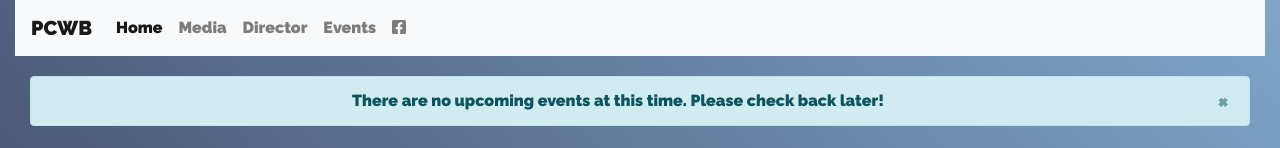
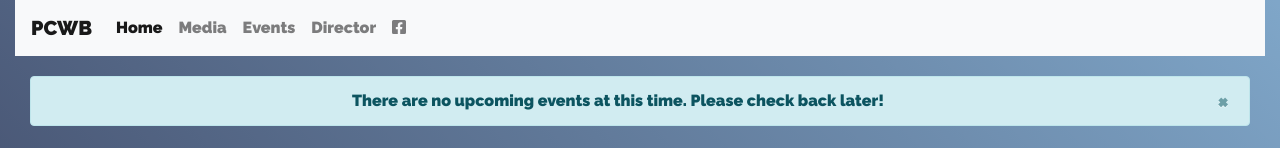
Before and after one commit to kennja05/pcwb, a React (Create React App) app: page / in a window 1280 px wide. Shown: the top 148 px of the page. Built offline with nearby package versions, Linux system fonts and the light colour scheme.

Commit message:
update navbar to rely on react bootstrap imports

```diff
--- a/package.json
+++ b/package.json
@@ -12,6 +12,7 @@
     "@testing-library/user-event": "^7.1.2",
     "autoprefixer": "^9.8.0",
     "bootstrap": "^4.5.0",
+    "colorette": "^1.2.1",
     "react": "^16.13.1",
     "react-bootstrap": "^1.0.1",
     "react-dom": "^16.13.1",
--- a/src/Navbar.js
+++ b/src/Navbar.js
@@ -1,4 +1,5 @@
 import React from 'react'
+import {Navbar, Nav} from 'react-bootstrap'
 import { FontAwesomeIcon } from '@fortawesome/react-fontawesome'
 import { faFacebookSquare } from '@fortawesome/free-brands-svg-icons'
 
@@ -7,66 +8,24 @@
 
   render() {
     const {location} = this.props
-    const active = 'nav-item active'
-    const inactive = 'nav-item'
     return (
-      <nav className="navbar navbar-expand-sm navbar-light bg-light">
-        <a className="navbar-brand" href="/">PCWB</a>
-        <button className="navbar-toggler" type="button" data-toggle="collapse" data-target="#navbarTogglerDemo02" aria-controls="navbarTogglerDemo02" aria-expanded="false" aria-label="Toggle navigation">
-          <span className="navbar-toggler-icon"></span>
-        </button>
-        <div className="collapse navbar-collapse" id="navbarTogglerDemo02">
-          <ul className="navbar-nav mr-auto mt-2 mt-lg-0">
-            <li className={location === '' ? active : inactive}>
-              <a className="nav-link" href="/">Home <span className="sr-only">(current)</span></a>
-            </li>
-            <li className={location === 'media' ? active : inactive}>
-              <a className="nav-link" href="/media">Media</a>
-            </li>
-            <li className={location === 'director' ? active : inactive}>
-              <a className="nav-link" href="/director">Director</a>
-            </li>
-            <li className={location === 'events' ? active : inactive}>
-              <a className='nav-link' href='/events'>Events</a>
-            </li>
-            <li className='nav-item'>
-              <a target='_blank' rel="noopener noreferrer" className='nav-link'
-                href='https://www.facebook.com/PennCentralWindBand'>
-                <FontAwesomeIcon icon={faFacebookSquare} />
-                <span className='sr-only'>PCWB Facebook Page</span>
-              </a>
-            </li>
-          </ul>
-        </div>
-      </nav>
-    )
+        <Navbar bg='light' expand='md'>
+            <Navbar.Brand href='/'>PCWB</Navbar.Brand>
+            <Navbar.Toggle aria-controls='basic-navbar-nav' />
+            <Navbar.Collapse id='basic-navbar-nav'>
+              <Nav className="mr-auto">
+                <Nav.Link active={location === ''} href="/">Home</Nav.Link>
+                <Nav.Link active={location === 'media'} href="/media">Media</Nav.Link>
+                <Nav.Link active={location === 'events'} href="/events">Events</Nav.Link>
+                <Nav.Link active={location === 'director'} href="/director">Director</Nav.Link>
+                <Nav.Link target='_blank' href='https://www.facebook.com/PennCentralWindBand'>
+                  <FontAwesomeIcon icon={faFacebookSquare} />
+                </Nav.Link>
+              </Nav>
+            </Navbar.Collapse>
+        </Navbar>
+      )
+    }
   }
-}
 
 export default Navigationalbar
-        // <nav className="navbar navbar-expand-lg navbar-light bg-light">
-        //     <a className="navbar-brand" href="/">PCWB</a>
-        //     <div id="navbarSupportedContent"> {/*className="collapse navbar-collapse" -removed so nav bar still functions on mobile*/}
-        //         <ul className="navbar-nav mr-auto">
-        //             <li className="nav-item">
-        //               <a className="nav-link" href="/about">About</a>
-        //             </li>
-        //             <li className="nav-item">
-        //               <a className="nav-link" href="/media">Media</a>
-        //             </li>
-        //             <li className="nav-item">
-        //               <a className="nav-link" href="/director">Director</a>
-        //             </li>
-                    // <li className='nav-item'>
-                    //   <a className='nav-link' href='/events'>Events</a>
-                    // </li>
-                    // <li className='nav-item'>
-                    //   <a target='_blank' rel="noopener noreferrer" className='nav-link'
-                    //     href='https://www.facebook.com/PennCentralWindBand'>
-                    //     <FontAwesomeIcon icon={faFacebookSquare} />
-                    //     <span className='sr-only'>PCWB Facebook Page</span>
-                    //   </a>
-                    // </li>
-        //         </ul>
-        //     </div>
-        // </nav>
```
Also changed, not shown: 1 other file (tests, documents, lock files or other folders).
